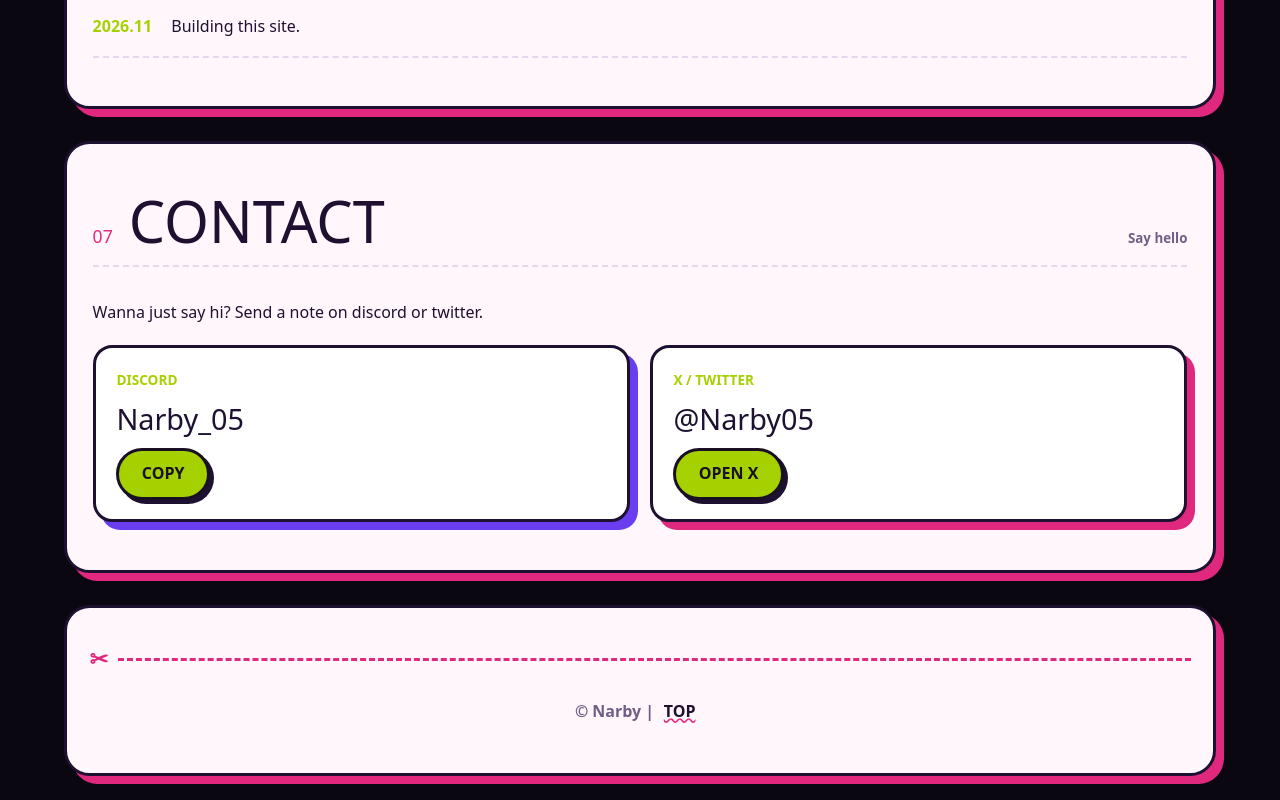
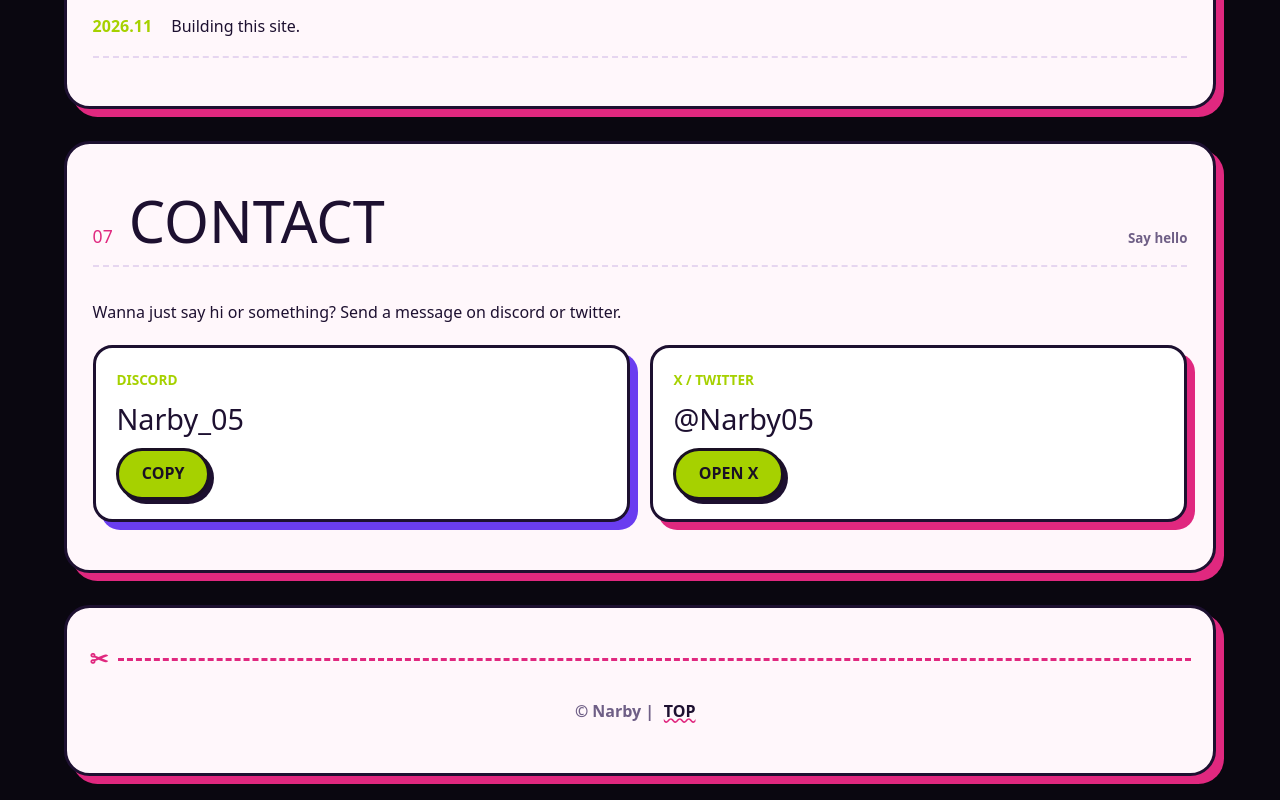
Before and after one commit to Narobian/Checker, a plain HTML site: page index.html in a window 1280 px wide. Shown: the part 3751-4551 px from the top of the page. Drawn offline with Linux system fonts and the light colour scheme; a web font is replaced by a local one.

Commit message:
Update index.html

```diff
--- a/index.html
+++ b/index.html
@@ -250,7 +250,7 @@ footer{width:calc(100% - 2rem);max-width:72rem;margin:2rem auto 1.5rem;padding:2
 
   <section id="contact">
     <div class="head"><em>07</em><h2>CONTACT</h2><small>Say hello</small></div>
-    <p>Wanna just say hi? Send a note on discord or twitter.</p>
+    <p>Wanna just say hi or something? Send a message on discord or twitter.</p>
     <div class="chans">
       <div class="chan"><b>DISCORD</b><span class="handle" id="addr">Narby_05</span><button class="btn" id="copy">COPY</button></div>
       <div class="chan"><b>X / TWITTER</b><span class="handle">@Narby05</span><a class="btn" href="https://x.com/Narby05" target="_blank" rel="noopener noreferrer">OPEN X</a></div>
```
